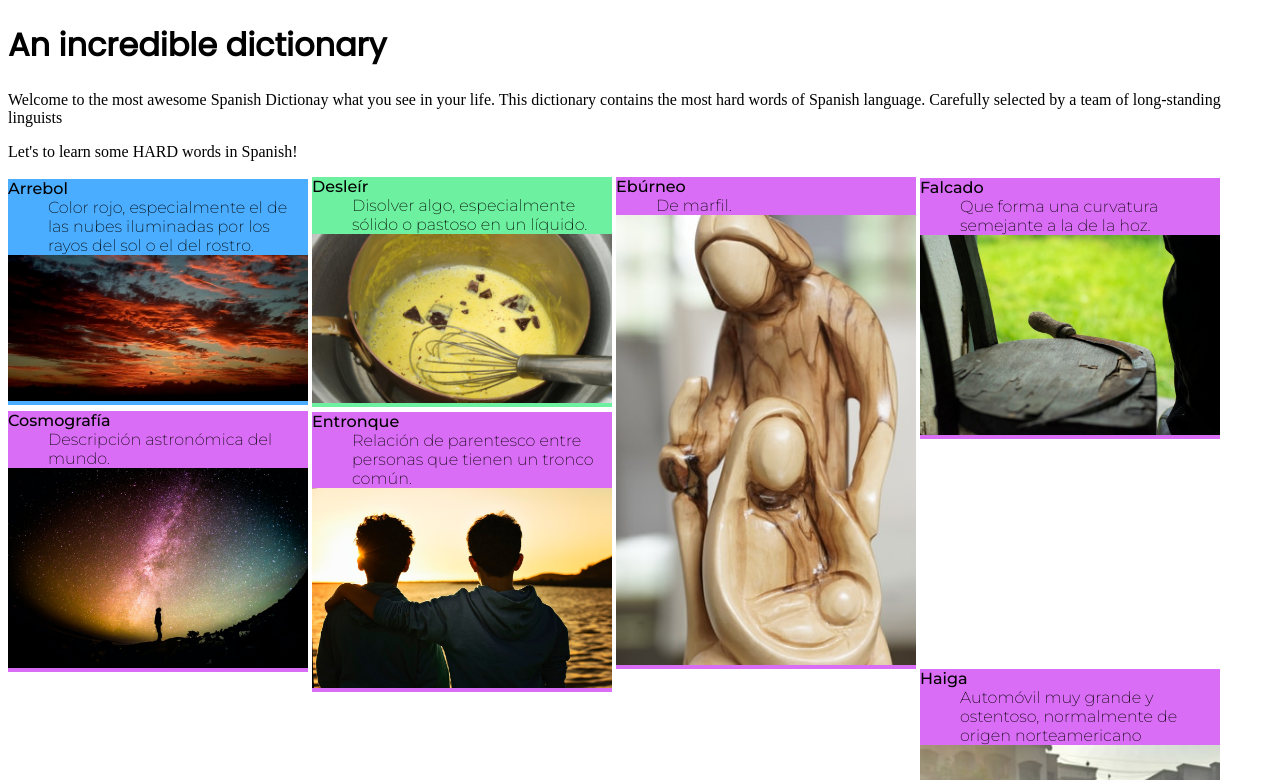
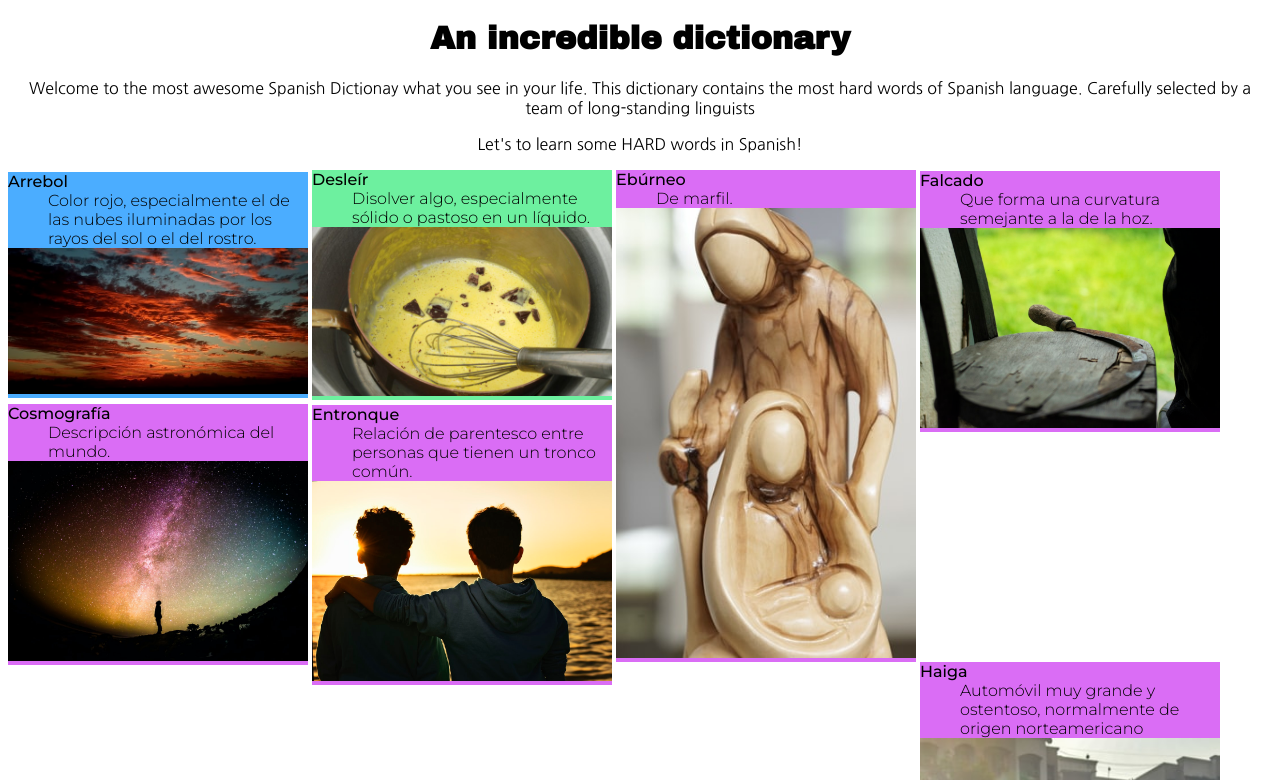
Before and after one commit to luiisca/Spanish-Dictionary, a plain HTML site: page dict.html in a window 1280 px wide. Shown: the top 780 px of the page. Drawn offline with Linux system fonts and the light colour scheme.

Commit message:
fonts done

```diff
--- a/dict.html
+++ b/dict.html
@@ -6,18 +6,14 @@
     <title>Spanish Dictionary</title>
     <link rel="stylesheet" href="styles.css">
     <link rel="preconnect" href="https://fonts.gstatic.com">
-    <link href="https://fonts.googleapis.com/css2?family=Montserrat:wght@500&display=swap" rel="stylesheet">
-    <link rel="preconnect" href="https://fonts.gstatic.com">
-    <link href="https://fonts.googleapis.com/css2?family=Montserrat:wght@200&display=swap" rel="stylesheet">
-    <link rel="preconnect" href="https://fonts.gstatic.com">
-    <link href="https://fonts.googleapis.com/css2?family=Poppins&display=swap" rel="stylesheet">
+    <link href="https://fonts.googleapis.com/css2?family=Archivo+Black&family=Montserrat:wght@300;500&family=Nanum+Gothic&display=swap" rel="stylesheet">
 
 </head>
 <body>
     <header>
-        <h1 style="font-family: 'Poppins', sans-serif;">An incredible dictionary</h1>
-        <p>Welcome to the most awesome Spanish Dictionay what you see in your life. This dictionary contains the most hard words of Spanish language. Carefully selected by a team of long-standing linguists</p>
-        <p>Let's to learn some HARD words in Spanish!</p>
+        <h1 style="font-family: 'Archivo Black', sans-serif;; text-align: center;">An incredible dictionary</h1>
+        <p class="intro">Welcome to the most awesome Spanish Dictionay what you see in your life. This dictionary contains the most hard words of Spanish language. Carefully selected by a team of long-standing linguists</p>
+        <p class="intro">Let's to learn some HARD words in Spanish!</p>
     </header>
     <main>
         <dl>
--- a/styles.css
+++ b/styles.css
@@ -72,5 +72,9 @@ img {
 }
 .text {
     font-family: 'Montserrat', sans-serif;
-    font-weight:100
+    font-weight:300
 }
+.intro {
+    font-family: 'Nanum Gothic', sans-serif;
+    text-align: center;
+}
```
